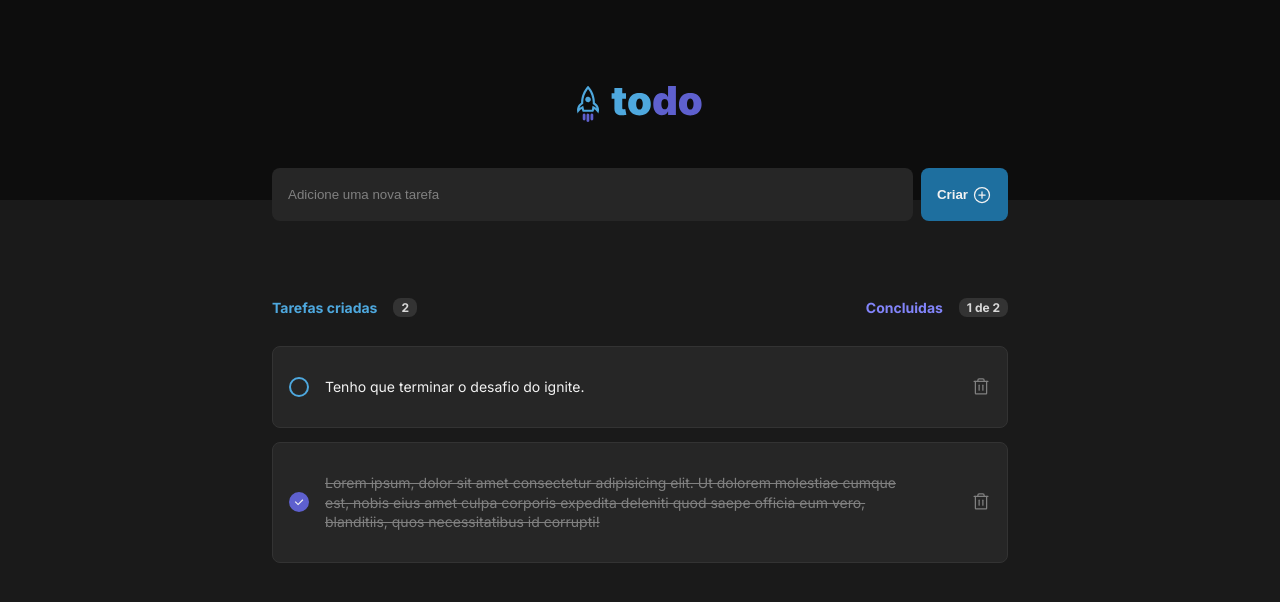
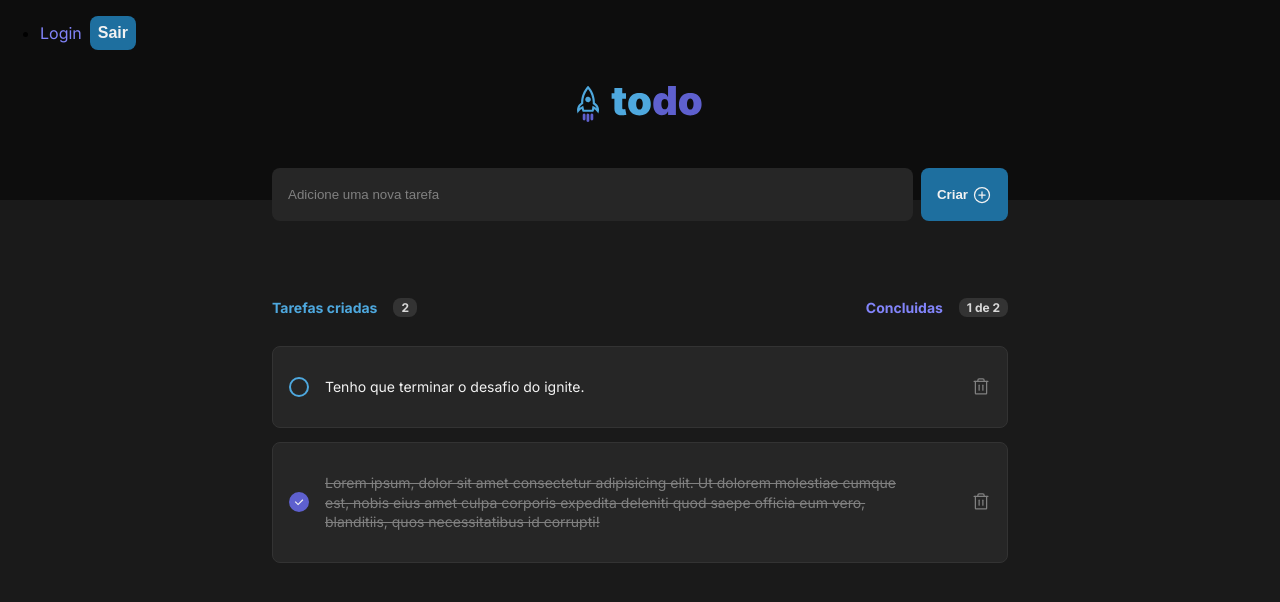
Before and after one commit to odairdev/todo-app, a React (Vite) app: page / in a window 1280 px wide. Shown: the top 602 px of the page. Built offline with nearby package versions, Linux system fonts and the light colour scheme; no server answers.

Commit message:
Login, signup and logout working along with firebase authentication

```diff
--- a/src/components/header/Header.module.css
+++ b/src/components/header/Header.module.css
@@ -5,3 +5,44 @@
   align-items: center;
   justify-content: center;
 }
+
+.header nav {
+  position: absolute;
+  top: 0;
+  left: 0;
+}
+
+.header nav ul {
+  display: flex;
+  align-items: center;
+  gap: 0.5rem;
+}
+
+.header nav ul a {
+  text-decoration: none;
+  color: var(--purple);
+}
+
+.header nav ul a:hover {
+  text-decoration: underline;
+}
+
+.header button {
+  padding: 0.5rem 0.5rem;
+  display: flex;
+  align-items: center;
+  gap: 0.25rem;
+  border-radius: 8px;
+  background-color: var(--blue-dark);
+  border: none;
+  color: var(--gray-100);
+  font-weight: bold;
+  cursor: pointer;
+  font-size: 1rem;
+
+  transition: 0.2s;
+}
+
+.header button:hover {
+  background-color: var(--blue);
+}
--- a/src/components/header/Header.tsx
+++ b/src/components/header/Header.tsx
@@ -1,10 +1,19 @@
 
 import logo from '../../assets/logo.svg'
+import { useLogout } from '../../hooks/useLogout'
 import styles from './Header.module.css'
 
 export function Header() {
+  const { logout, isPending } = useLogout()
+
   return (
     <header className={styles.header}>
+      <nav>
+        <ul>
+          <li><a href="/login">Login</a></li>
+          <button onClick={logout}>Sair</button>
+        </ul>
+      </nav>
       <img src={logo} alt="Logo ToDo" />
     </header>
   )
--- /dev/null
+++ b/src/context/AuthContext.tsx
@@ -0,0 +1,53 @@
+import { createContext, Dispatch, ReactNode, useReducer } from "react";
+import firebase from 'firebase/app'
+
+export enum AuthActionKind {
+  LOGIN = 'LOGIN',
+  LOGOUT = 'LOGOUT',
+  SIGNUP = 'SIGNUP'
+}
+
+interface AuthContextData {
+  user: firebase.User | null | undefined;
+  dispatch: Dispatch<AuthAction>
+}
+
+type AuthState = {
+  user: firebase.User | null | undefined;
+}
+
+interface AuthContextProviderProps {
+  children: ReactNode;
+}
+
+type AuthAction = {
+  type: AuthActionKind,
+  payload: firebase.User | null | undefined
+}
+
+const authReducer = (state: AuthState, action: AuthAction) => {
+  switch(action.type) {
+    case AuthActionKind.SIGNUP:
+      return {...state, user: action.payload}
+    case AuthActionKind.LOGIN:
+      return {...state, user: action.payload}
+    case AuthActionKind.LOGOUT:
+      return {...state, user: null}
+    default:
+      return state
+  }
+}
+
+export const AuthContext = createContext({} as AuthContextData)
+
+export function AuthContextProvider({children}: AuthContextProviderProps) {
+  const [state, dispatch] = useReducer(authReducer, {user: null})
+
+  console.log(state.user)
+
+  return (
+    <AuthContext.Provider value={{...state, dispatch}}>
+      {children}
+    </AuthContext.Provider>
+  )
+}
--- a/src/firebase/config.ts
+++ b/src/firebase/config.ts
@@ -3,13 +3,13 @@ import 'firebase/firestore'
 import 'firebase/auth'
 
 const firebaseConfig = {
-  apiKey: process.env.REACT_APP_API_KEY,
-  authDomain: process.env.REACT_APP_AUTH_DOMAIN,
-  projectId: process.env.REACT_APP_PROJECT_ID,
-  storageBucket: process.env.REACT_APP_STORAGE_BUCKET,
-  messagingSenderId: process.env.REACT_APP_MESSAGING_SENDER_ID,
-  appId: process.env.REACT_APP_APP_ID,
-  measurementId: process.env.REACT_APP_MEASUREMENT_ID
+  apiKey: import.meta.env.VITE_API_KEY,
+  authDomain: import.meta.env.VITE_AUTH_DOMAIN,
+  projectId: import.meta.env.VITE_PROJECT_ID,
+  storageBucket: import.meta.env.VITE_STORAGE_BUCKET,
+  messagingSenderId: import.meta.env.VITE_MESSAGING_SENDER_ID,
+  appId: import.meta.env.VITE_APP_ID,
+  measurementId: import.meta.env.VITE_MEASUREMENT_ID
 };
 
 // Initialize Firebase
--- /dev/null
+++ b/src/hooks/useAuth.tsx
@@ -0,0 +1,13 @@
+import { useContext } from "react";
+import { AuthContext } from '../context/AuthContext'
+
+
+export function useAuth() {
+  const context = useContext(AuthContext)
+
+  if(!context) {
+    throw new Error('Context Error: check the provider.')
+  }
+
+  return context
+}
--- /dev/null
+++ b/src/hooks/useLogin.tsx
@@ -0,0 +1,42 @@
+import { useEffect, useState } from "react";
+import { useAuth } from "./useAuth";
+import { auth } from "../firebase/config";
+import { AuthActionKind } from "../context/AuthContext";
+
+export function useLogin() {
+  const [isPending, setIsPending] = useState(false);
+  const [error, setError] = useState(null);
+  const [isCancelled, setIsCancelled] = useState(false);
+  const { dispatch } = useAuth();
+
+  const login = async (email: string, password: string) => {
+    setIsPending(true);
+    setError(null);
+
+    try {
+      const response = await auth.signInWithEmailAndPassword(email, password);
+
+      if (!response) {
+        throw new Error("Could not sign up, server error.");
+      }
+
+      dispatch({ type: AuthActionKind.LOGIN, payload: response.user });
+
+      if (!isCancelled) {
+        setIsPending(false);
+        setError(null);
+      }
+    } catch (err: any) {
+      if (!isCancelled) {
+        setIsPending(false);
+        setError(err.message);
+      }
+    }
+  };
+
+  useEffect(() => {
+    return () => setIsCancelled(true);
+  }, []);
+
+  return { login, isPending, error };
+}
--- /dev/null
+++ b/src/hooks/useLogout.tsx
@@ -0,0 +1,38 @@
+import { useEffect, useState } from "react"
+import { useAuth } from "./useAuth"
+import { auth } from "../firebase/config"
+import { AuthActionKind } from "../context/AuthContext"
+
+export function useLogout() {
+  const [isPending, setIsPending] = useState(false)
+  const [error, setError] = useState(null)
+  const [isCancelled, setIsCancelled] = useState(false)
+  const { dispatch } = useAuth()
+
+  const logout = async () => {
+    setIsPending(true)
+    setError(null)
+
+    try {
+      await auth.signOut()
+
+      dispatch({type: AuthActionKind.LOGOUT, payload: null})
+
+      if(!isCancelled) {
+        setError(null)
+        setIsPending(false)
+      }
+    } catch(err: any) {
+      if(!isCancelled) {
+        setError(err.message)
+        setIsPending(false)
+      }
+    }
+  }
+
+  useEffect(() => {
+    return () => setIsCancelled(true)
+  }, [])
+
+  return { isPending, error, logout}
+}
--- /dev/null
+++ b/src/hooks/useSignup.tsx
@@ -0,0 +1,46 @@
+import { useEffect, useState } from "react";
+import { auth } from "../firebase/config";
+import { useAuth } from "./useAuth";
+import { AuthActionKind } from "../context/AuthContext";
+
+export function useSignup() {
+  const [isPending, setIsPending] = useState(false)
+  const [error, setError] = useState(null)
+  const [isCancelled, setIsCancelled] = useState(false)
+  const { dispatch } = useAuth()
+
+  const signup = async (name: string, email: string, password: string) => {
+    setIsPending(true)
+
+    try {
+      const response = await auth.createUserWithEmailAndPassword(email, password)
+
+      if(!response) {
+        throw new Error('Could not sign up, server error.')
+      }
+
+      await response.user?.updateProfile({
+        displayName: name
+      })
+
+      dispatch({type: AuthActionKind.SIGNUP, payload: response.user})
+
+      setIsPending(false)
+      setError(null)
+
+    } catch(err: any) {
+      if(!isCancelled) {
+        setIsPending(false)
+        setError(err.message)
+      }
+    }
+
+  }
+
+  useEffect(() => {
+    return () => setIsCancelled(true)
+  }, [])
+
+  return {isPending, error, signup}
+
+}
--- a/src/pages/login/Login.tsx
+++ b/src/pages/login/Login.tsx
@@ -3,16 +3,18 @@ import { Eye, EyeSlash } from "phosphor-react";
 
 import styles from "./Login.module.css";
 import { Link } from "react-router-dom";
+import { useLogin } from "../../hooks/useLogin";
 
 export function Login() {
   const [showPassword, setShowPassword] = useState(false);
   const [email, setEmail] = useState("");
   const [password, setPassword] = useState("");
+  const {login, isPending, error} = useLogin()
 
   const handleLogin = (e: FormEvent) => {
     e.preventDefault()
 
-    console.log(name, email, password)
+    login(email, password)
   }
 
   return (
@@ -42,7 +44,8 @@ export function Login() {
         </div>
       </label>
 
-      <button type="submit">Login</button>
+      {!isPending && <button type="submit">Login</button>}
+      {isPending && <button type="submit" disabled>Loading...</button>}
       <span>
         <a href={'/signup'}>
           Criar Conta
--- a/src/pages/signup/Signup.module.css
+++ b/src/pages/signup/Signup.module.css
@@ -6,6 +6,7 @@
   border-radius: 8px;
   max-width: 360px;
   color: var(--blue);
+  z-index: 100;
 }
 
 .signup-form label {
--- a/src/pages/signup/Signup.tsx
+++ b/src/pages/signup/Signup.tsx
@@ -3,17 +3,19 @@ import { Eye, EyeSlash } from "phosphor-react";
 
 import styles from "./Signup.module.css";
 import { Link } from "react-router-dom";
+import { useSignup } from "../../hooks/useSignup";
 
 export function Signup() {
   const [showPassword, setShowPassword] = useState(false);
   const [name, setName] = useState("");
   const [email, setEmail] = useState("");
   const [password, setPassword] = useState("");
+  const {isPending, error, signup} = useSignup()
 
   const handleSignup = (e: FormEvent) => {
     e.preventDefault()
 
-    console.log(name, email, password)
+    signup(name, email, password)
   }
 
   return (
@@ -52,7 +54,10 @@ export function Signup() {
         </div>
       </label>
 
-      <button type="submit">Cadastrar</button>
+      {!isPending && <button type="submit">Cadastrar</button>}
+      {isPending && <button type="submit" disabled>Carregando...</button>}
+
+      {error && <span>{error}</span>}
 
       <span>
         <a href="/login">
```
Also changed, not shown: src/App.tsx (+6 -3 lines).
